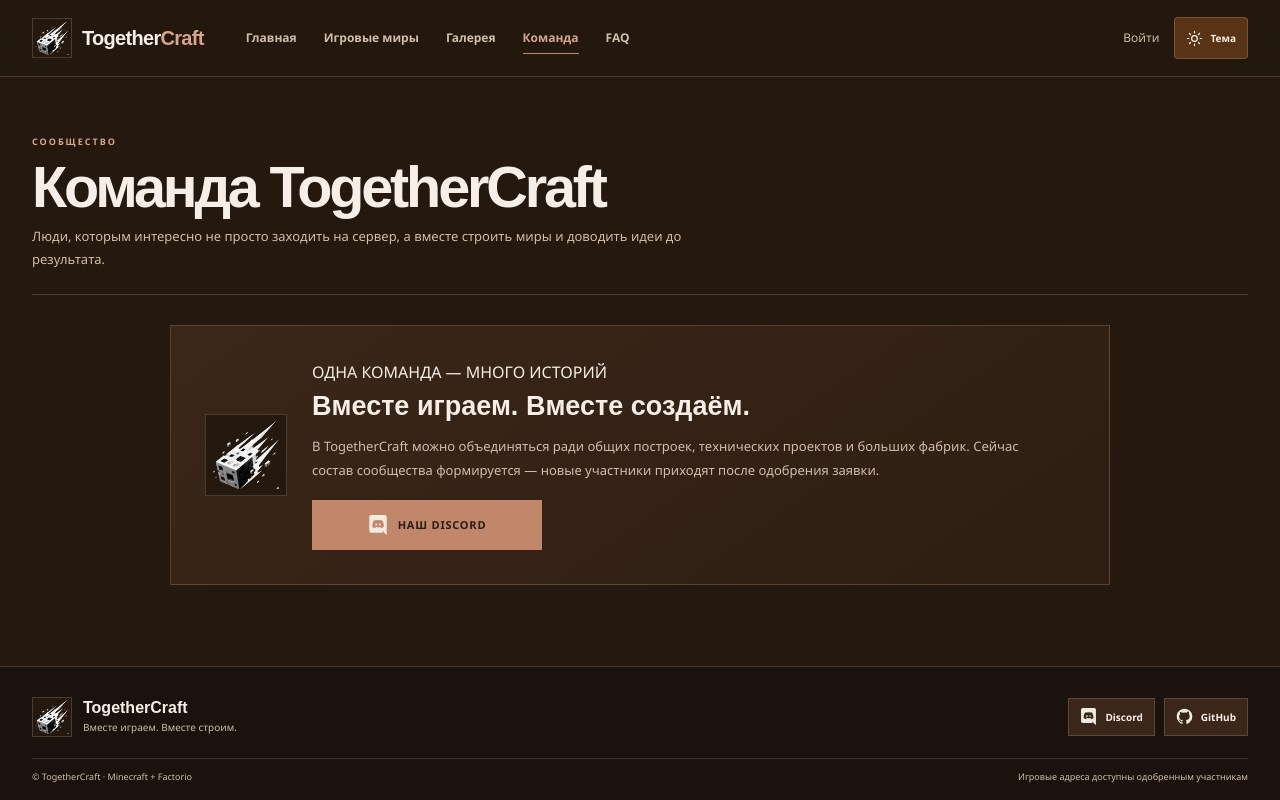
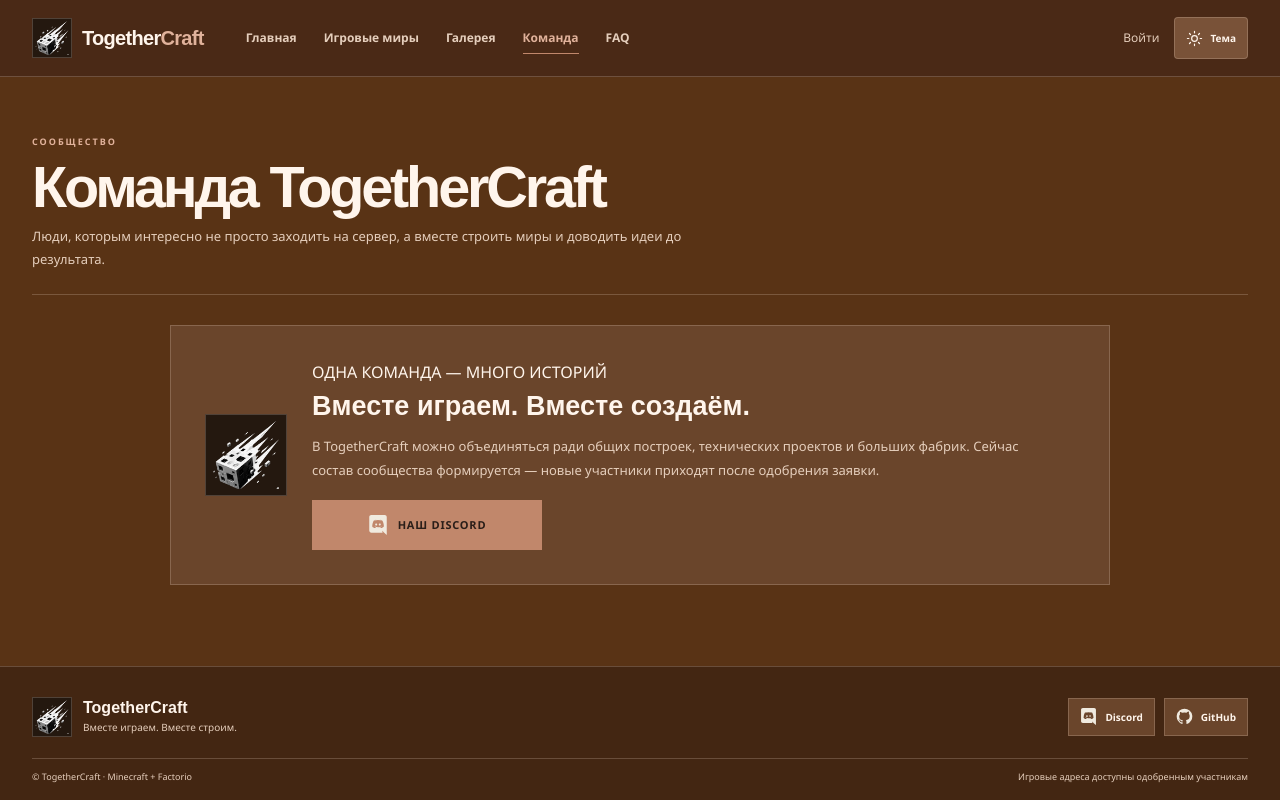
Before and after one commit to RickNeuro/TogetherCraft, an ASP.NET Core app: page /Home/Team in a window 1280 px wide. Run offline with ASP.NET Core 8, Linux system fonts and the light colour scheme; some libraries are stand-ins or nearby versions.

Commit message:
fix(ui): apply warm brown page background and refresh owner logo

```diff
--- a/Views/Home/Team.cshtml
+++ b/Views/Home/Team.cshtml
@@ -10,7 +10,7 @@
         </div>
     </header>
     <div class="team-page-panel">
-        <div class="team-mark" aria-hidden="true"><img src="/img/togethercraft-mark.webp" alt="" /></div>
+        <div class="team-mark" aria-hidden="true"><img src="/img/togethercraft-mark.webp?v=3" alt="" /></div>
         <div>
             <div class="section-label">ОДНА КОМАНДА — МНОГО ИСТОРИЙ</div>
             <h2>Вместе играем. Вместе создаём.</h2>
--- a/Views/Shared/_Layout.cshtml
+++ b/Views/Shared/_Layout.cshtml
@@ -10,7 +10,7 @@
     <meta name="viewport" content="width=device-width, initial-scale=1.0" />
     <title>@ViewData["Title"] — TogetherCraft</title>
     <meta name="description" content="TogetherCraft — Minecraft, Factorio и совместные игровые проекты." />
-    <meta name="theme-color" content="#232628" />
+    <meta name="theme-color" content="#593315" />
     <script>
         (() => {
             try {
@@ -22,7 +22,7 @@
             }
         })();
     </script>
-    <link rel="icon" type="image/webp" href="/img/togethercraft-mark.webp" />
+    <link rel="icon" type="image/webp" href="/img/togethercraft-mark.webp?v=3" />
     <link href="https://cdn.jsdelivr.net/npm/bootstrap@5.3.3/dist/css/bootstrap.min.css" rel="stylesheet" />
     @if (currentController == "Admin" || currentAction == "Server")
     {
@@ -36,7 +36,7 @@
     <header class="topbar">
         <div class="wrap nav">
             <a class="brand" asp-controller="Home" asp-action="Index" aria-label="TogetherCraft — главная">
-                <img src="/img/togethercraft-mark.webp" alt="Знак TogetherCraft" />
+                <img src="/img/togethercraft-mark.webp?v=3" alt="Знак TogetherCraft" />
                 <span>Together<strong>Craft</strong></span>
             </a>
 
@@ -109,7 +109,7 @@
         <div class="wrap">
             <div class="footer-main">
                 <div class="footer-brand footer-brand-line">
-                    <img src="/img/togethercraft-mark.webp" alt="" />
+                    <img src="/img/togethercraft-mark.webp?v=3" alt="" />
                     <div>
                         <strong>TogetherCraft</strong>
                         <span>Вместе играем. Вместе строим.</span>
--- a/wwwroot/css/site-final.css
+++ b/wwwroot/css/site-final.css
@@ -294,25 +294,25 @@ body.app-shell .field-validation-error{color:#ffb5a8}
 }
 html[data-theme="dark"] {
     color-scheme: dark;
-    --bg: #24180F;
-    --bg2: #302014;
-    --panel: #3A2719;
-    --panel2: #593315;
-    --line: rgba(244, 221, 199, .18);
-    --text: #F7EFE7;
-    --muted: #D0BDAA;
-    --soft: #AD927B;
+    --bg: #593315;
+    --bg2: #4A2A17;
+    --panel: #6A452B;
+    --panel2: #795238;
+    --line: rgba(255, 235, 218, .2);
+    --text: #FFF5EC;
+    --muted: #E5CEBC;
+    --soft: #C7A88F;
     --orange: #C1876B;
-    --orange2: #D7A58D;
+    --orange2: #E1B29B;
     --rust: #98543C;
-    --green: #91A68A;
-    --tc-button-hover: #D19A7E;
-    --tc-header: rgba(36, 24, 15, .96);
-    --tc-footer: #1B120D;
-    --tc-input: #2B1C11;
-    --tc-card: linear-gradient(145deg, #3A2719, #2D1D12);
-    --tc-card-soft: #593315;
-    --tc-button-outline: rgba(247, 239, 231, .38);
+    --green: #A8B89D;
+    --tc-button-hover: #D49A7E;
+    --tc-header: rgba(74, 42, 23, .97);
+    --tc-footer: #432612;
+    --tc-input: #4D2C17;
+    --tc-card: linear-gradient(145deg, #6A452B, #54331E);
+    --tc-card-soft: #704A30;
+    --tc-button-outline: rgba(255, 245, 236, .44);
 }
 html[data-theme="light"] {
     color-scheme: light;
@@ -975,3 +975,98 @@ html[data-theme="dark"] .server-choice {
 .server-choice.server-choice-create .server-choice-art { background: #3D3023; }
 html[data-theme="light"] .server-choice.server-choice-vanilla .server-choice-art { background: #DCE5DB; }
 html[data-theme="light"] .server-choice.server-choice-create .server-choice-art { background: #E8DCCF; }
+
+
+/* Owner's final dark theme: the page background itself is #593315. */
+html[data-theme="dark"] body.app-shell,
+html[data-theme="dark"] .site-main {
+    background: #593315 !important;
+    color: #FFF5EC;
+}
+html[data-theme="dark"] header.topbar {
+    background: rgba(74, 42, 23, .97) !important;
+}
+html[data-theme="dark"] footer.footer {
+    background: #432612 !important;
+}
+html[data-theme="dark"] .home-worlds-strip > div,
+html[data-theme="dark"] .home-gallery-preview,
+html[data-theme="dark"] .world-card,
+html[data-theme="dark"] .team-page-panel,
+html[data-theme="dark"] .server-choice,
+html[data-theme="dark"] .admin-gallery-upload-panel,
+html[data-theme="dark"] .gallery-empty-state {
+    background: #6A452B !important;
+    border-color: rgba(255,235,218,.2);
+}
+html[data-theme="dark"] .world-art.world-art-vanilla,
+html[data-theme="dark"] .server-choice.server-choice-vanilla .server-choice-art {
+    background: #795238 !important;
+}
+html[data-theme="dark"] .world-art.world-art-create,
+html[data-theme="dark"] .server-choice.server-choice-create .server-choice-art {
+    background: #885E40 !important;
+}
+html[data-theme="dark"] .world-art.world-art-factorio {
+    background: #68452B !important;
+}
+html[data-theme="light"] .world-art.world-art-vanilla,
+html[data-theme="light"] .server-choice.server-choice-vanilla .server-choice-art {
+    background: #E9D8CC !important;
+}
+html[data-theme="light"] .world-art.world-art-create,
+html[data-theme="light"] .server-choice.server-choice-create .server-choice-art {
+    background: #EBD2C3 !important;
+}
+html[data-theme="light"] .world-art.world-art-factorio {
+    background: #E2C9B9 !important;
+}
+
+/* Clean centered CTA typography across public pages. */
+.home-page .hero-actions .tc-btn,
+.home-page .home-gallery-preview .world-action,
+.world-card .world-action,
+.team-page-panel .world-action,
+.section-more-link,
+.back-to-worlds,
+.server-choice .server-choice-link {
+    text-decoration: none !important;
+    font-family: Manrope, "Segoe UI", Arial, sans-serif;
+    font-weight: 800;
+    line-height: 1.25;
+}
+.home-page .hero-actions .tc-btn,
+.home-page .home-gallery-preview .world-action,
+.world-card .world-action,
+.team-page-panel .world-action {
+    display: inline-flex;
+    align-items: center;
+    justify-content: center;
+    text-align: center;
+}
+.home-page .hero-actions .tc-btn {
+    min-width: 154px;
+    min-height: 48px;
+    padding: 0 20px;
+    letter-spacing: .045em;
+}
+.home-page .hero-actions .tc-btn-secondary {
+    border-color: var(--tc-button-outline);
+    background: transparent;
+    color: var(--text);
+}
+.home-page .hero-actions .tc-btn-secondary:hover {
+    border-color: var(--orange);
+    background: color-mix(in srgb, var(--orange) 12%, transparent);
+    color: var(--text);
+}
+.world-card .world-action,
+.team-page-panel .world-action {
+    width: 100%;
+}
+.home-page .hero h1,
+.internal-page-header h1,
+.world-content h2,
+.team-page-panel h2 {
+    text-wrap: balance;
+}
```
Also changed, not shown: ROADMAP.md (+7 -2 lines), tests/e2e/homepage.spec.cjs (+39 -6 lines).
